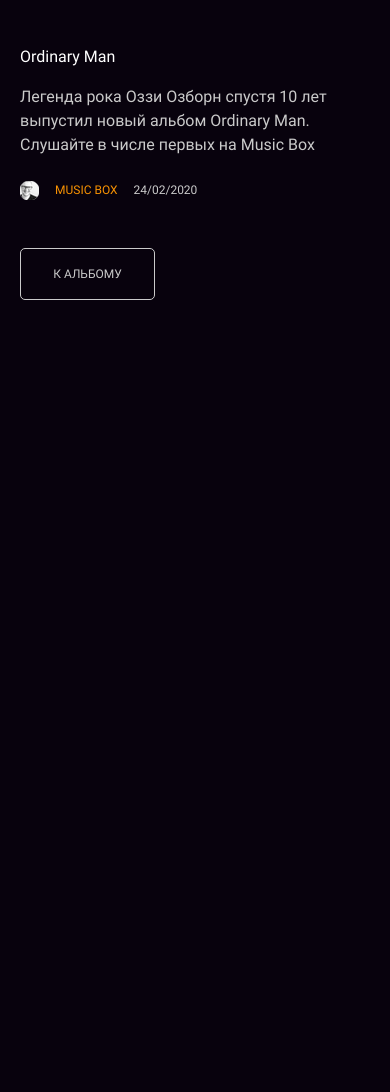
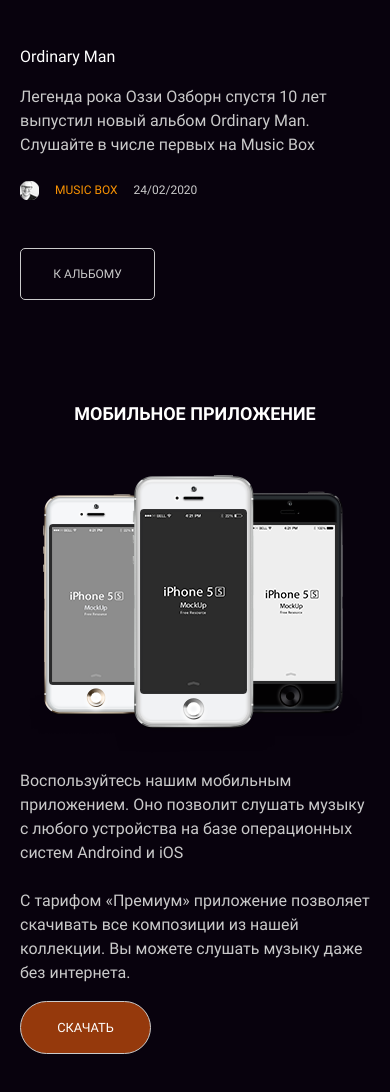
Before and after one commit to bril95/layout-designer-project-56, a website: page src/index.html in a window 390 px wide. Shown: the part 4065-5157 px from the top of the page. Before the commit the page ends 4365 px from the top, so only its background shows below. Drawn offline with Linux system fonts and the light colour scheme.

Commit message:
add mobile for page-app

```diff
--- a/src/index.html
+++ b/src/index.html
@@ -138,7 +138,7 @@
             <img src="./images/Ordinary Man.png" alt="photo of Ozzy Osbourne" class="news-img">
         </div>
         </section>
-        <!-- <section class="page-app page" id="page-app">
+        <section class="page-app page" id="page-app">
           <div class="page-app-content content">
             <h2 class="app-header page-header">
               Мобильное приложение
@@ -161,7 +161,7 @@
           </div>
         </section>
     </main>
-    <footer class="bg-gradient">
+    <!-- <footer class="bg-gradient">
       <div class="footer-content">
         <div class="footer-top">
           <div class="col">
--- a/src/scss/pages/appPage.scss
+++ b/src/scss/pages/appPage.scss
@@ -14,6 +14,12 @@
   .app-info {
     margin-top: 16px;
   }
+
+  .app-img {
+    width: 333px;
+    height: 278px;
+    margin: 0 auto;
+  }
 }
 
 .btn-download {
@@ -24,3 +30,10 @@
   background-color: $color-red;
   width: 131px;
 }
+
+@media (max-width: 550px) {
+  .app-container {
+    display: flex;
+    flex-direction: column-reverse;
+  }
+}
```
Also changed, not shown: src/css/style.css, 1 other file.
